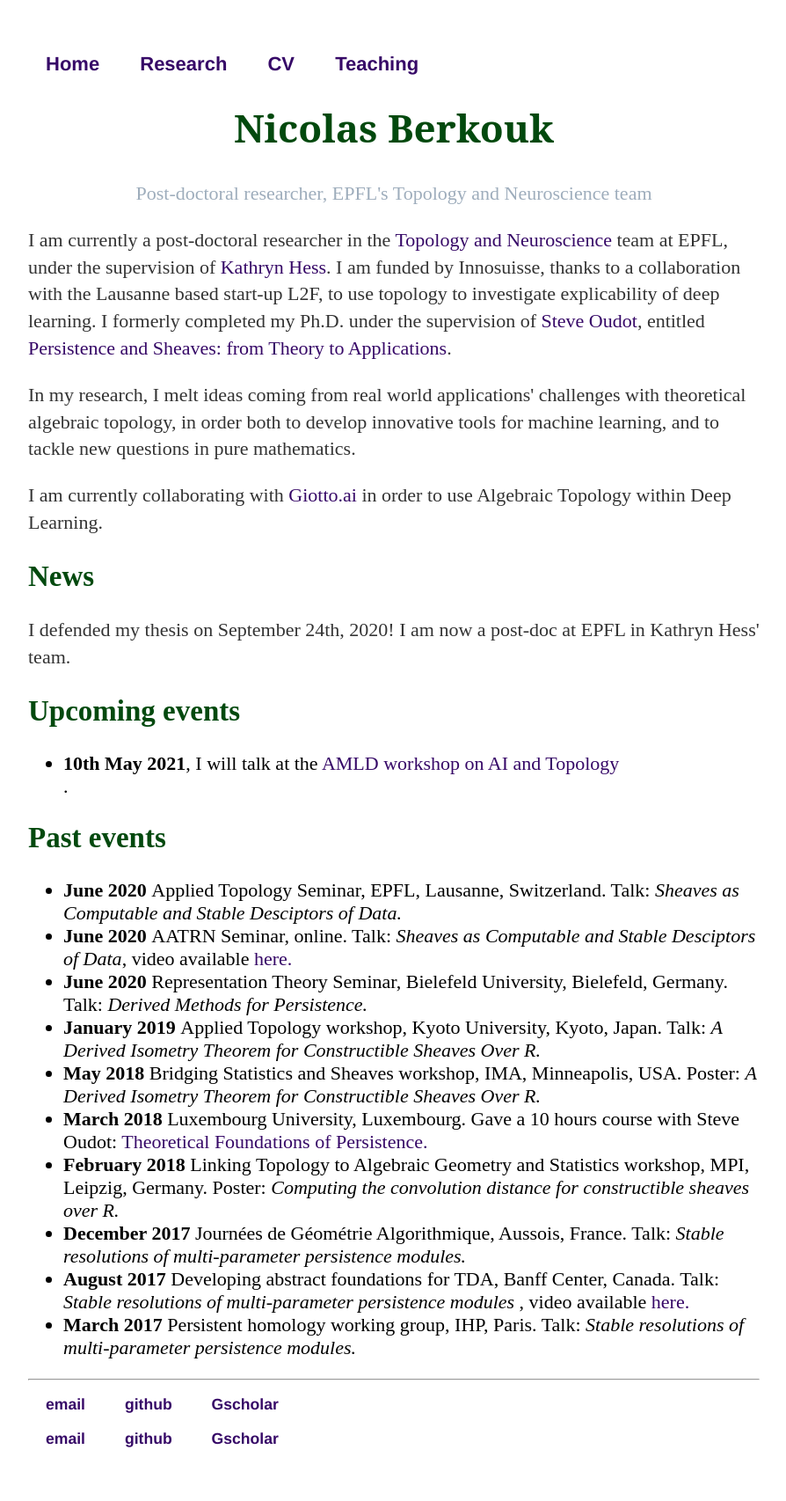
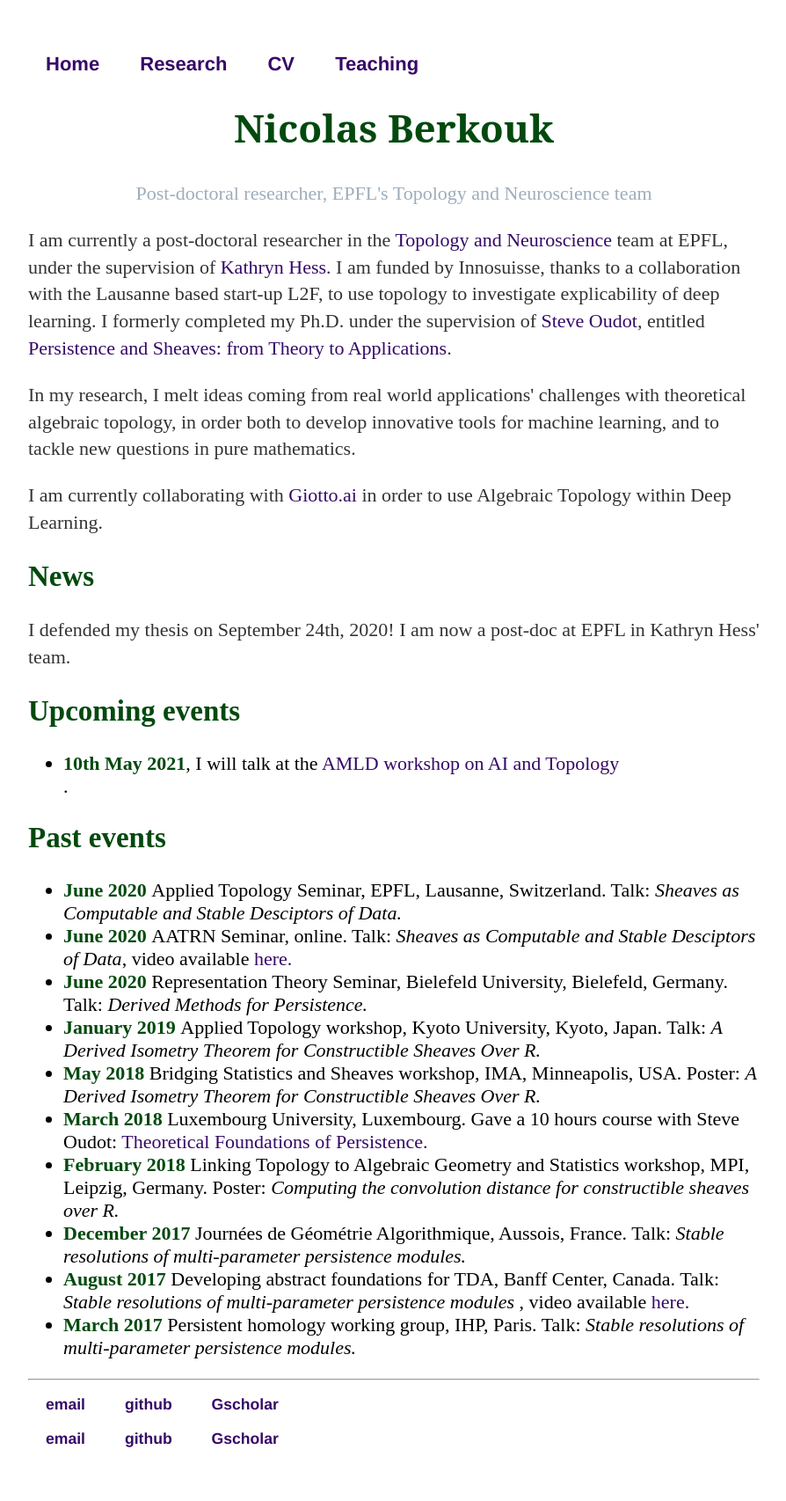
Before and after one commit to nberkouk/nberkouk.github.io, a Jekyll site: the page built from index.html, in a window 1280 px wide. Shown: the whole page at 88% size, without its empty margins (192-1086 px from the left). Built offline with Jekyll 4.4.1, drawn with Linux system fonts in a browser that asks for light colours.

Commit message:
change colors

```diff
--- a/css/main.css
+++ b/css/main.css
@@ -21,6 +21,12 @@ a { /* Color of href */
     text-decoration: none;
     color: #360867;
 }
+
+b { /* Color of href */
+    text-decoration: none;
+    color: #02490e;
+}
+
 a:hover {
     text-decoration: underline;
 }
```
